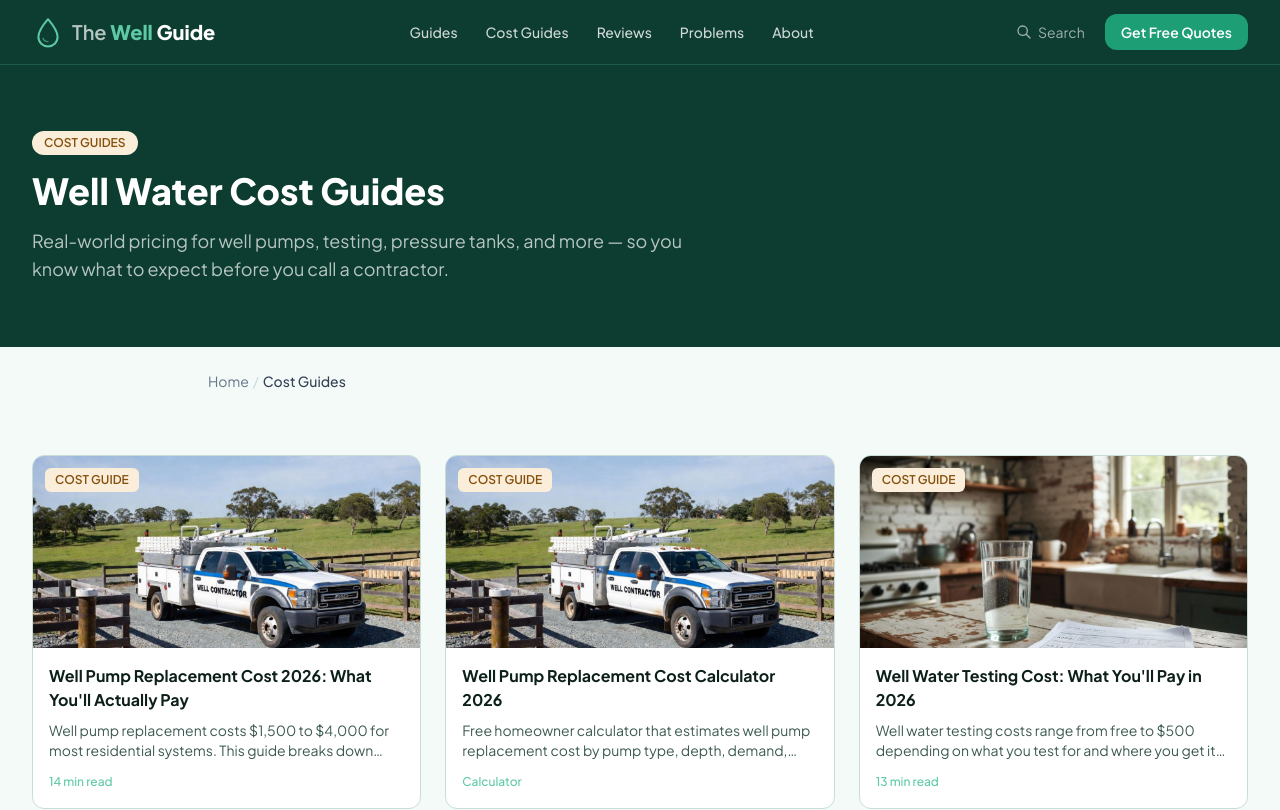
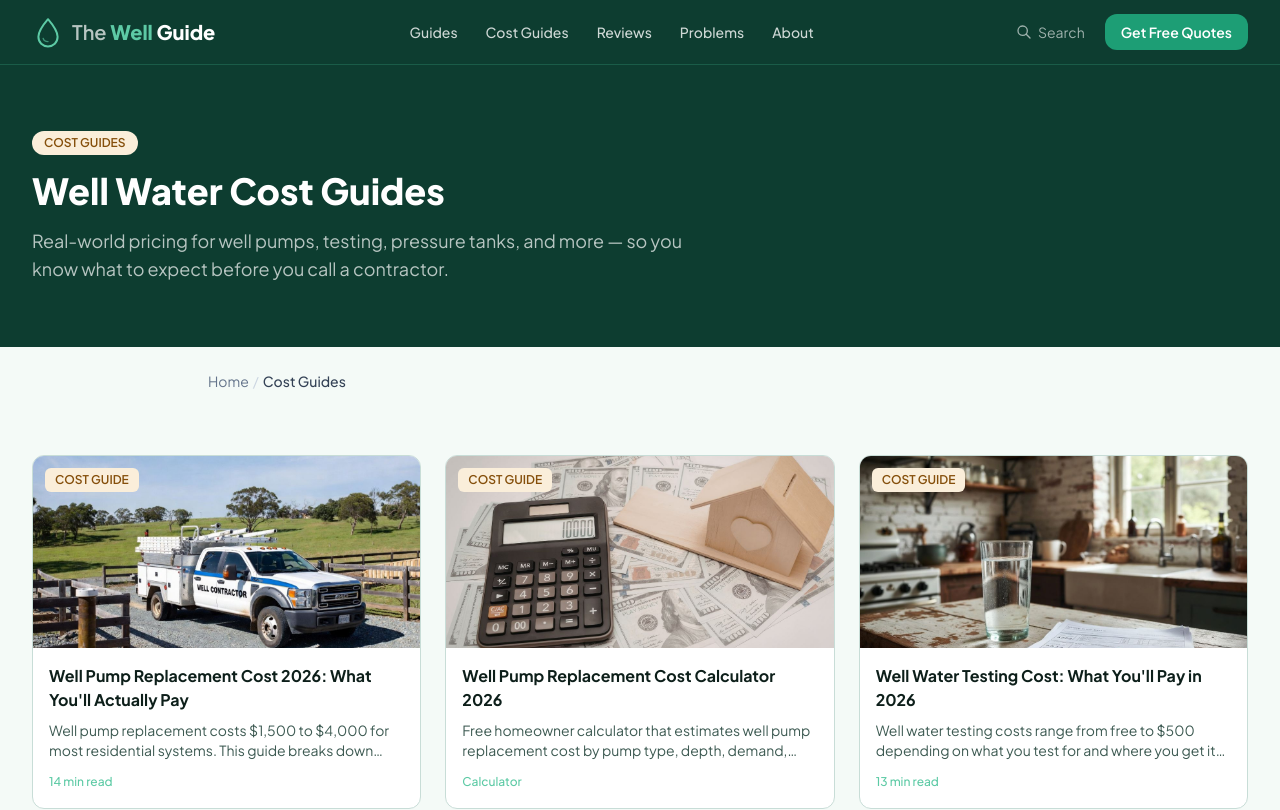
Before and after one commit to thebasementguide2026/thewell.guide-, a Next.js app: page /cost-guides in a window 1280 px wide. Shown: the top 810 px of the page. Built offline with nearby package versions, Linux system fonts and the light colour scheme.

Commit message:
chore(cost-guides): update calculator card image to WellPumpReplacementCostCalculator.jpg

```diff
--- a/app/cost-guides/page.tsx
+++ b/app/cost-guides/page.tsx
@@ -11,7 +11,7 @@ export const metadata = {
 
 const costGuides = [
   { title: 'Well Pump Replacement Cost 2026: What You\'ll Actually Pay', href: '/cost-guides/well-pump-replacement-cost', description: 'Well pump replacement costs $1,500 to $4,000 for most residential systems. This guide breaks down every cost factor by depth and pump type, explains when to repair vs replace, and shows how to get an accurate quote.', image: '/well cost.jpg', readTime: '14 min read' },
-  { title: 'Well Pump Replacement Cost Calculator 2026', href: '/cost-guides/well-pump-replacement-cost-calculator', description: 'Free homeowner calculator that estimates well pump replacement cost by pump type, depth, demand, region, and project scope. Built on the same 2026 cost ranges as our cost guide.', image: '/well cost.jpg', readTime: 'Calculator' },
+  { title: 'Well Pump Replacement Cost Calculator 2026', href: '/cost-guides/well-pump-replacement-cost-calculator', description: 'Free homeowner calculator that estimates well pump replacement cost by pump type, depth, demand, region, and project scope. Built on the same 2026 cost ranges as our cost guide.', image: '/WellPumpReplacementCostCalculator.jpg', readTime: 'Calculator' },
   { title: 'Well Water Testing Cost: What You\'ll Pay in 2026', href: '/cost-guides/well-water-testing-cost', description: 'Well water testing costs range from free to $500 depending on what you test for and where you get it done. Most homeowners spend $50 to $200 for annual testing.', image: '/watertestingcost.jpg', readTime: '13 min read' },
   { title: 'Pressure Tank Replacement Cost: What to Expect in 2026', href: '/cost-guides/pressure-tank-replacement-cost', description: 'The complete cost breakdown for well pressure tank replacement: tank prices by size and brand, labor rates, what add-ons are worth it, regional price differences, DIY vs professional, and how to avoid overpaying.', image: '/pressurecost.jpg', readTime: '11 min read' },
   { title: 'Well Drilling Cost: What Homeowners Actually Pay in 2026', href: '/cost-guides/well-drilling-cost', description: 'The complete well drilling cost guide for 2026. Per-foot drilling rates, all-in system costs by depth, regional price differences, what every contractor quote should include, and the hidden costs most homeowners miss.', image: '/well-drilling-cost.jpg', readTime: '14 min read' },
```
